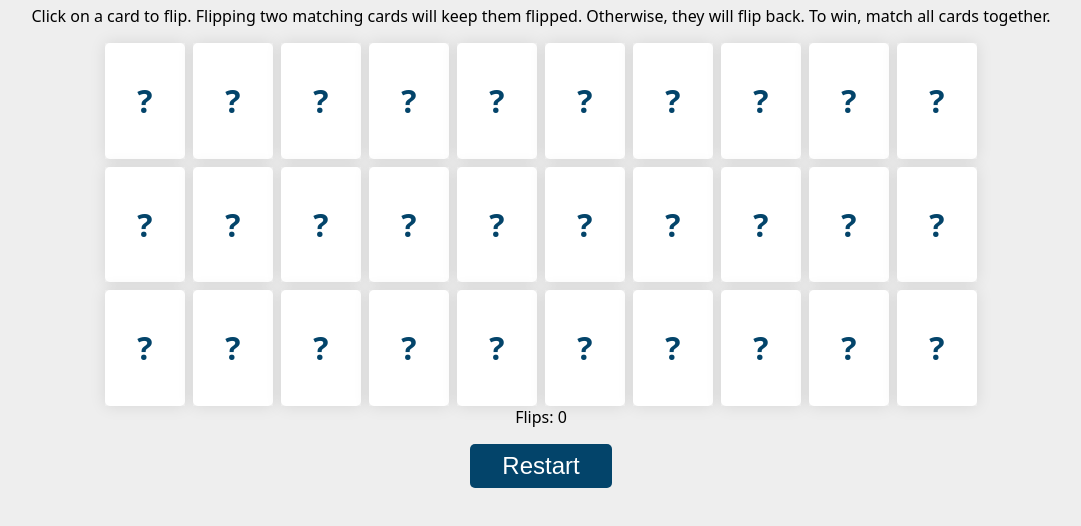
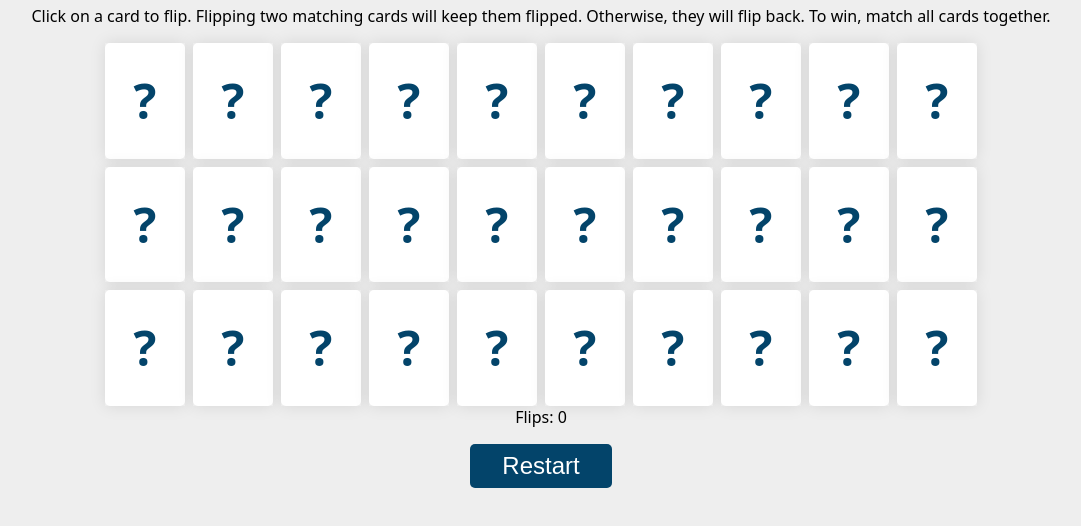
Before and after one commit to clikuki/memoryCards, a website with bundled scripts: page index.html in a window 1280 px wide. Shown: the part 52-578 px from the top of the page, without its empty margins (99-1180 px from the left). Built offline with nearby package versions, Linux system fonts and the light colour scheme.

Commit message:
some fixes and changes - fixed getSymbols sometimes getting undefined symbols - change webpage title to "concentration" - card html now uses less elements, as it now uses pseudoelements - renamed changeSymbol card method to setSymbol - css now uses a bit of variables - fixed flip counter only incrementing on wrong guess - some stuff that used to use timeouts now uses transitionend events - added credit to card flipping in main.css and card.ts file

```diff
--- a/index.html
+++ b/index.html
@@ -6,7 +6,7 @@
 		<meta name="viewport" content="width=device-width, initial-scale=1.0" />
 		<script src="dest/main.js" type="module"></script>
 		<link rel="stylesheet" href="main.css" />
-		<title>Memory Cards</title>
+		<title>Concentration</title>
 	</head>
 	<body>
 		<h1>Concentration</h1>
--- a/main.css
+++ b/main.css
@@ -1,3 +1,9 @@
+/* CSS only flipping card by Eddy Sims from https://codepen.io/edeesims/pen/wvpYWW */
+:root {
+	--c-primary-500: #03446a;
+	--c-primary-600: #03314c;
+	--c-secondary-500: white;
+}
 *,
 *::before,
 *::after {
@@ -40,8 +46,8 @@ p {
 	transform: rotateY(180deg);
 	transition: transform 1s;
 }
-.card .front,
-.card .back {
+.card .content::after,
+.card .content::before {
 	position: absolute;
 	height: 100%;
 	width: 100%;
@@ -50,17 +56,22 @@ p {
 	backface-visibility: hidden;
 	display: grid;
 	place-content: center;
-	font-size: xx-large;
+	font-size: xxx-large;
 	font-weight: bold;
 	user-select: none;
+	transform-style: preserve-3d;
+	display: grid;
+	place-content: center;
 }
-.card .front {
-	background: white;
-	color: #03446a;
+.card .content::after {
+	content: '?';
+	background: var(--c-secondary-500);
+	color: var(--c-primary-500);
 }
-.card .back {
-	background: #03446a;
-	color: white;
+.card .content::before {
+	content: attr(data-symbol);
+	background: var(--c-primary-500);
+	color: var(--c-secondary-500);
 	transform: rotateY(180deg);
 }
 .grid {
@@ -73,7 +84,7 @@ p {
 .restartBtn {
 	margin-top: 1rem;
 	border: none;
-	background-color: #03446a;
+	background-color: var(--c-primary-500);
 	color: white;
 	font-size: x-large;
 	padding: 0.5rem 2rem 0.5rem 2rem;
@@ -81,5 +92,5 @@ p {
 	cursor: pointer;
 }
 .restartBtn:hover {
-	background-color: #03314c;
+	background-color: var(--c-primary-600);
 }
--- a/src/card.ts
+++ b/src/card.ts
@@ -1,19 +1,13 @@
+/* CSS only flipping card by Eddy Sims from https://codepen.io/edeesims/pen/wvpYWW */
 export class Card {
 	container = document.createElement('div');
 	content = document.createElement('div');
-	front = document.createElement('div');
-	back = document.createElement('div');
 	isFlipped = false;
-	symbol: string;
+	symbol = '';
 	constructor(symbol: string) {
+		this.setSymbol(symbol);
 		this.container.classList.add('card');
 		this.content.classList.add('content');
-		this.front.classList.add('front');
-		this.back.classList.add('back');
-		this.front.textContent = '?';
-		this.back.textContent = symbol;
-		this.symbol = symbol;
-		this.content.append(this.front, this.back);
 		this.container.appendChild(this.content);
 	}
 	flip() {
@@ -25,8 +19,8 @@ export class Card {
 			});
 		});
 	}
-	changeSymbol(symbol: string) {
+	setSymbol(symbol: string) {
 		this.symbol = symbol;
-		this.back.textContent = symbol;
+		this.content.setAttribute('data-symbol', symbol);
 	}
 }
--- a/src/main.ts
+++ b/src/main.ts
@@ -38,7 +38,7 @@ function doWinAnimation() {
 function changeCardSymbols() {
 	const symbols = getSymbols((rows * columns) / 2);
 	shuffle(cards).forEach((card, i) =>
-		card.changeSymbol(symbols[Math.floor(i / 2)]),
+		card.setSymbol(symbols[Math.floor(i / 2)]),
 	);
 }
 
@@ -51,7 +51,6 @@ const restartBtn = document.createElement('button');
 restartBtn.classList.add('restartBtn');
 restartBtn.textContent = 'Restart';
 restartBtn.addEventListener('click', () => {
-	if (flipHandler !== null) clearTimeout(flipHandler);
 	resetFlipCount();
 	let flippedCount = 0;
 	let flippedNow = 0;
@@ -83,25 +82,24 @@ function resetFlipCount() {
 
 let prevCard: Card | null = null;
 let disableFlip = false;
-let flipHandler: null | number = null;
 cards.forEach((card) =>
 	card.container.addEventListener('click', () => {
 		if (disableFlip || card.isFlipped) return;
-		card.flip();
+		const flipPromise = card.flip();
 		if (prevCard) {
+			incrementFlipCount();
 			if (prevCard.symbol !== card.symbol) {
 				disableFlip = true;
-				flipHandler = setTimeout(() => {
+				flipPromise.then(() => {
 					disableFlip = false;
 					prevCard!.flip();
 					prevCard = null;
 					card.flip();
-				}, 1000);
-				incrementFlipCount();
+				});
 			} else {
 				prevCard = null;
 				if (cards.every((card) => card.isFlipped)) {
-					setTimeout(doWinAnimation, 500);
+					flipPromise.then(doWinAnimation);
 				}
 			}
 		} else prevCard = card;
--- a/src/symbols.ts
+++ b/src/symbols.ts
@@ -86,7 +86,9 @@ export function getSymbols(count: number) {
 	const copy = symbols.slice();
 	const randomSymbols = [];
 	while (randomSymbols.length < count) {
-		randomSymbols.push(copy[Math.floor(Math.random() * symbols.length)]);
+		const index = Math.floor(Math.random() * copy.length);
+		const [symbol] = copy.splice(index, 1);
+		randomSymbols.push(symbol);
 	}
 	return randomSymbols;
 }
```
